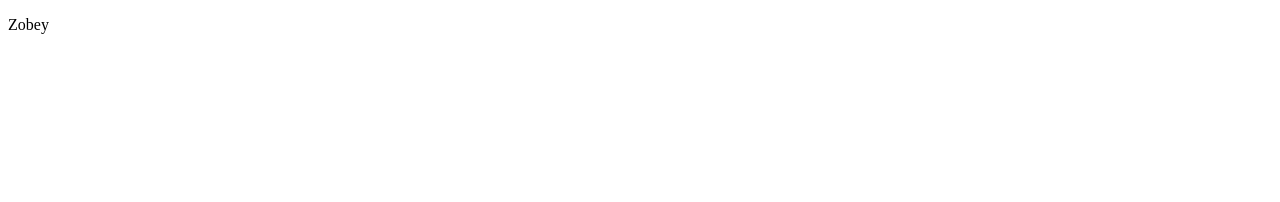
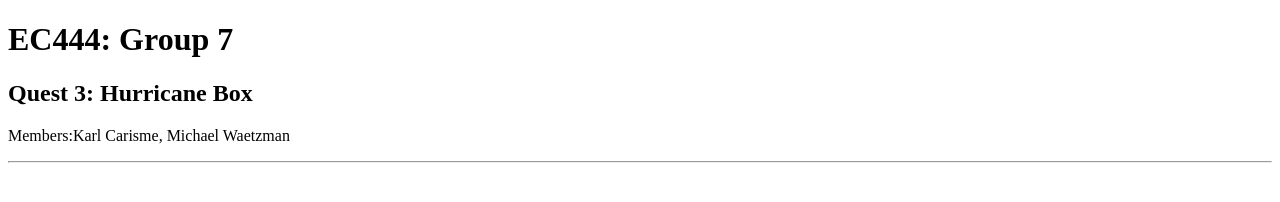
Before and after one commit to mwae-bu/rpi-net, a plain HTML site: page index.html in a window 1280 px wide. Drawn offline with Linux system fonts and the light colour scheme.

Commit message:
Update index.html

```diff
--- a/index.html
+++ b/index.html
@@ -11,7 +11,17 @@
 <body>
   <!-- <div id="temperature_chart" style="height: 300px; width: 100%;"></div> -->
 
-    <p>Zobey</p>
+    <!-- TITLE CODE -->
+    <h1>EC444: Group 7</h1>
+    <h2>Quest 3: Hurricane Box</h2>
+    <p>Members:Karl Carisme, Michael Waetzman</p>
+
+    <hr>
+
+    <!-- SENSOR READINGS -->
+
+
+    <!-- CONTROL CODE -->
 
 </body>
 </html>
```
